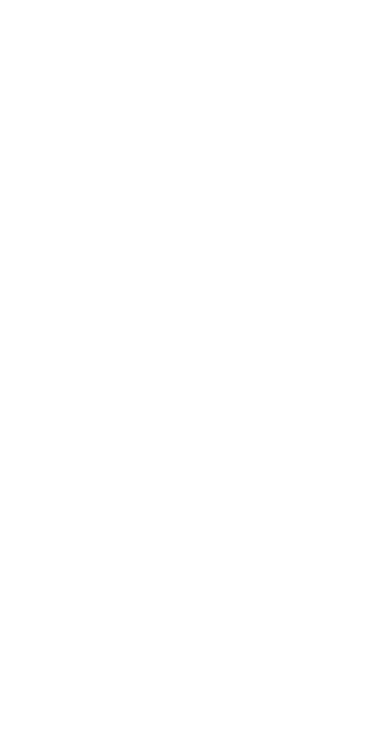
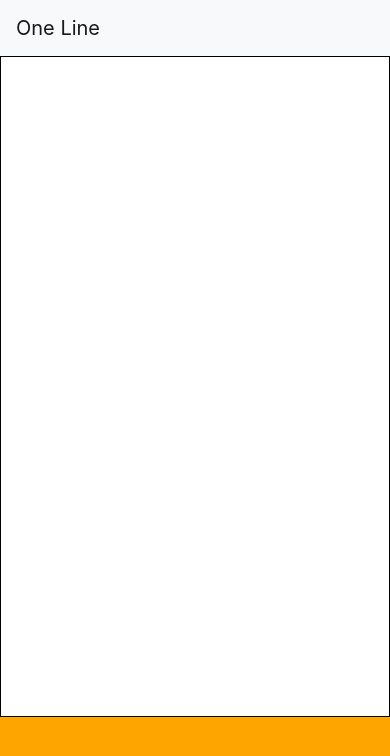
Before and after one commit to Chetan-Satpute/oneline, a React (Create React App) app: page / in a window 390 px wide. Shown: the top 756 px of the page. Built offline with nearby package versions, Linux system fonts and the light colour scheme.

Commit message:
Created App structure and initial components
1. Title bar at top of the app

2. All center space is alloted for canvas

3. 15% of the visible space is alloted for controls

canvas width is 80% of visible width for wide screens and 100% for mobile screens.

```diff
--- a/package.json
+++ b/package.json
@@ -6,6 +6,7 @@
     "@testing-library/jest-dom": "^4.2.4",
     "@testing-library/react": "^9.5.0",
     "@testing-library/user-event": "^7.2.1",
+    "bootstrap": "^4.5.3",
     "react": "^16.14.0",
     "react-dom": "^16.14.0",
     "react-scripts": "3.4.3"
--- /dev/null
+++ b/src/component/App.jsx
@@ -0,0 +1,28 @@
+import React from 'react';
+import Canvas from './Canvas';
+import Controls from './Controls';
+import NavBar from './NavBar';
+import './css/app.css';
+
+class App extends React.Component {
+
+    render() {
+        return (
+            <div id="home">
+
+                <NavBar />
+
+                <div id="canvasContainer">
+                    <Canvas />
+                </div>
+
+                <div id="controlContainer">
+                    <Controls />
+                </div>
+
+            </div>
+        );
+    }
+}
+
+export default App;
--- /dev/null
+++ b/src/component/Canvas.jsx
@@ -0,0 +1,14 @@
+import React from 'react';
+
+class Canvas extends React.Component {
+
+    render() {
+        return (
+            <canvas id="canvas">
+                Canvas not supported.
+            </canvas>
+        );
+    }
+}
+
+export default Canvas;
--- /dev/null
+++ b/src/component/Controls.jsx
@@ -0,0 +1,12 @@
+import React from 'react';
+
+class Controls extends React.Component {
+
+    render() {
+        return (
+            <div></div>
+        );
+    }
+}
+
+export default Controls;
--- /dev/null
+++ b/src/component/NavBar.jsx
@@ -0,0 +1,14 @@
+import React from 'react';
+
+class NavBar extends React.Component {
+
+    render() {
+        return (
+            <nav className="navbar navbar-light bg-light">
+                <span className="navbar-brand">One Line</span>
+            </nav>
+        );
+    }
+}
+
+export default NavBar;
--- /dev/null
+++ b/src/component/css/app.css
@@ -0,0 +1,19 @@
+#home {
+    background: black;
+    height: 100%;
+    display: flex;
+    flex-flow: column;
+}
+
+#canvasContainer {
+    background-color: #50A;
+    flex: 1 1 auto;
+    display: flex;
+    justify-content: center;
+}
+
+#controlContainer {
+    background-color: orange;
+    flex: 0 1 auto;
+    height: 15%;
+}
--- a/src/index.css
+++ b/src/index.css
@@ -0,0 +1,23 @@
+canvas {
+    border: 1px solid black;
+    width: 80%;
+    height: 100%;
+    background-color: white;
+}
+
+body, html {
+    margin: 0px;
+    height: 100%;
+    width: 100%;
+    padding: 0px;
+}
+
+#root {
+    height: 100%;
+}
+
+@media only screen and (max-width: 768px) {
+    canvas {
+        width: 100%;
+    }
+}
--- a/src/index.js
+++ b/src/index.js
@@ -1,10 +1,13 @@
 import React from 'react';
 import ReactDOM from 'react-dom';
+import 'bootstrap/dist/css/bootstrap.css';
 import './index.css';
+import App from './component/App';
 import * as serviceWorker from './serviceWorker';
 
 ReactDOM.render(
   <React.StrictMode>
+      <App />
   </React.StrictMode>,
   document.getElementById('root')
 );
```
Also changed, not shown: 1 other file (tests, documents, lock files or other folders).
